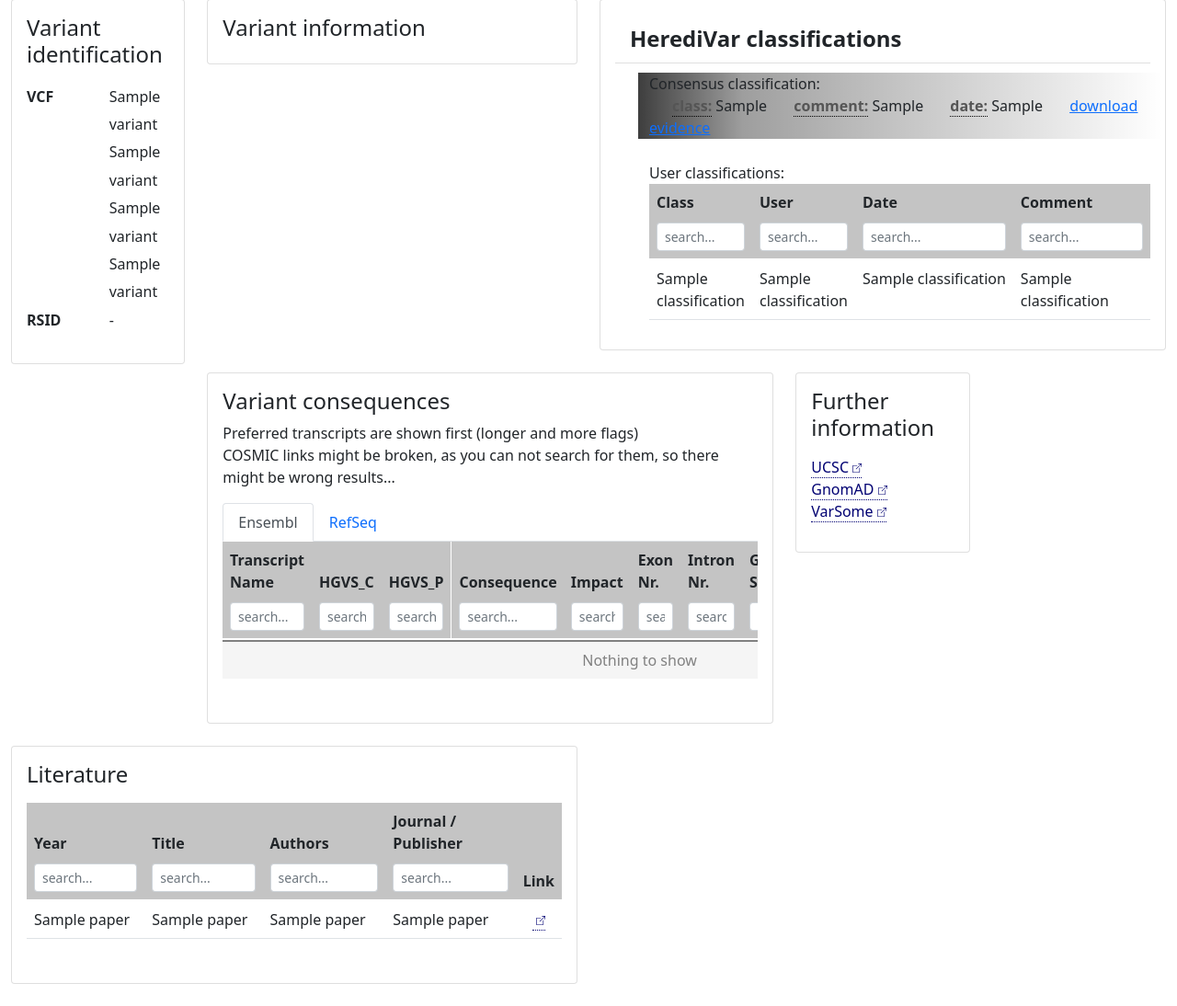
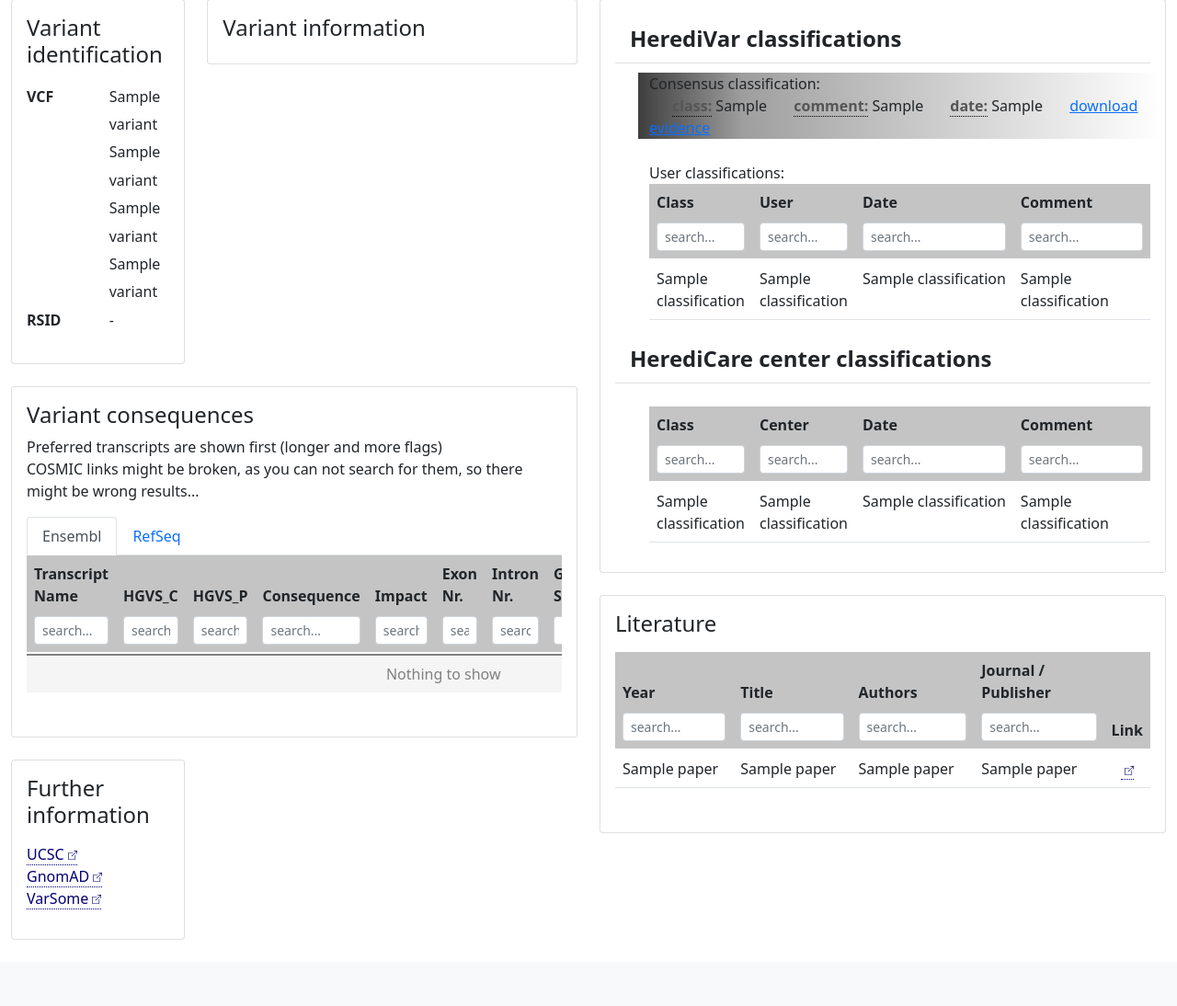
Before and after one commit to GC-HBOC/HerediVar, a Flask app: template src/quick_database_access/templates/variant.html in a window 1280 px wide. Shown: the part 201-1295 px from the top of the page at 92% size. After the commit the page ends 1223 px from the top, so only its background shows below. Run offline with Flask 2, Linux system fonts and the light colour scheme; the template is opened without the code that fills it: most values are stand-ins (such as "Sample title", 1, 10 or a date in 2020); some libraries are stand-ins or nearby versions.

Commit message:
Added heredicare center classifications to variant page (#67)

```diff
--- a/src/quick_database_access/server.py
+++ b/src/quick_database_access/server.py
@@ -409,6 +409,10 @@ def variant(variant_id=None, chr=None, pos=None, ref=None, alt=None):
     if len(user_classifications) == 0:
         user_classifications = None
 
+    heredicare_center_classifications = conn.get_heredicare_center_classifications(variant_id)
+    if len(heredicare_center_classifications) == 0:
+        heredicare_center_classifications = None
+
     conn.close()
     return render_template('variant.html',
                             variant=variant_oi,
@@ -419,7 +423,8 @@ def variant(variant_id=None, chr=None, pos=None, ref=None, alt=None):
                             current_annotation_status=current_annotation_status,
                             has_multiple_vids=has_multiple_vids,
                             consensus_classification=consensus_classification,
-                            user_classifications=user_classifications)
+                            user_classifications=user_classifications,
+                            heredicare_center_classifications=heredicare_center_classifications)
 
 
 @app.route('/download_evidence_document/<int:variant_id>')
--- a/src/quick_database_access/templates/variant.html
+++ b/src/quick_database_access/templates/variant.html
@@ -377,6 +377,34 @@
                     {% endif %}
                     {% endif %}
 
+                    {% if heredicare_center_classifications is not none %}
+                    <li class="list-group-item card-subcaption">HerediCare center classifications</li>
+                    <div class="row bst bsl">
+                        <div class="table-responsive">
+                            <table class="table table-hover scroll" id="heredicareCenterClassificationsTable">
+                                <thead>
+                                    <tr>
+                                        <th><div class="sortable">Class</div><input type="text" class="form-control form-control-sm column-filter sst" placeholder="search..."></th>
+                                        <th><div class="sortable">Center</div><input type="text" class="form-control form-control-sm column-filter sst" placeholder="search..."></th>
+                                        <th><div class="sortable">Date</div><input type="text" class="form-control form-control-sm column-filter sst" placeholder="search..."></th>
+                                        <th style="width: 100%;"><div class="sortable">Comment</div><input type="text" class="form-control form-control-sm column-filter sst" placeholder="search..."></th>
+                                    </tr>
+                                </thead>
+                                <tbody>
+                                    {% for classification in heredicare_center_classifications %}
+                                    <tr>
+                                        <td>{{ classification[1] }}</td>
+                                        <td>{{ classification[3] }}</td>
+                                        <td style="white-space:nowrap;">{{ classification[5] }}</td>
+                                        <td>{{ classification[4] }}</td>
+                                    </tr>
+                                    {% endfor %}
+                                </tbody>
+                            </table>
+                        </div>
+                    </div>
+                    {% endif %}
+
                     {% if 'clinvar_variant_annotation' in variant_annotations %}
                     <li class="list-group-item card-subcaption">ClinVar classifications</li>
                     <!-- CLINVAR -->
```
